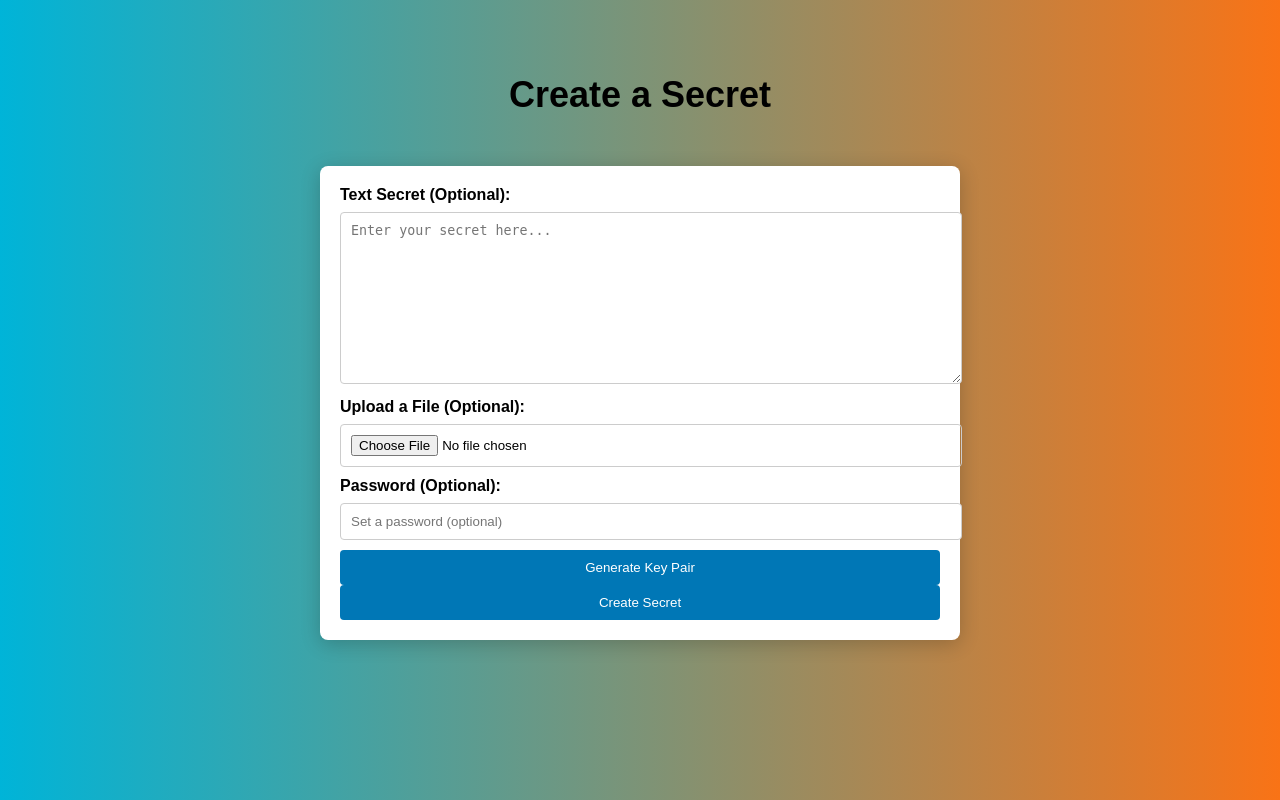
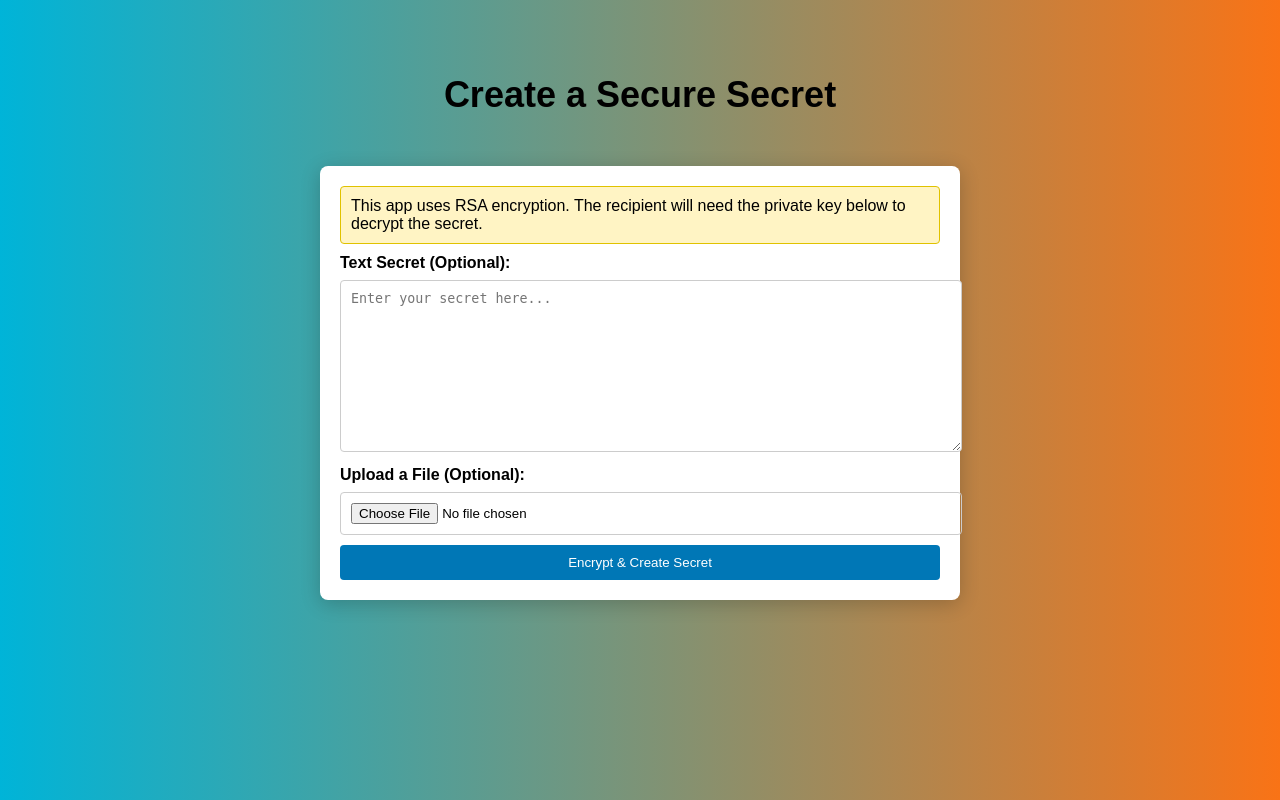
Before and after one commit to rojinashaikh/secure-one-time-share, a Flask app: page / in a window 1280 px wide. Run offline with Flask 3, Linux system fonts and the light colour scheme.

Commit message:
Update index.html

```diff
--- a/templates/index.html
+++ b/templates/index.html
@@ -3,7 +3,7 @@
 <head>
   <meta charset="UTF-8" />
   <meta name="viewport" content="width=device-width, initial-scale=1.0"/>
-  <title>Create Secret</title>
+  <title>Create Secure Secret</title>
   <style>
     body {
       background: linear-gradient(to right, #00b4d8, #f97316);
@@ -34,7 +34,8 @@
       margin-bottom: 8px;
     }
 
-    input[type="text"], input[type="password"], input[type="file"], textarea {
+    input[type="file"],
+    textarea {
       width: 100%;
       padding: 10px;
       margin-bottom: 10px;
@@ -62,108 +63,133 @@
       background-color: #023e8a;
     }
 
-    #key-container {
-      margin-top: 20px;
-      display: none;
+    #privateKeyBox {
+      white-space: pre-wrap;
+      word-break: break-word;
+      background: #f3f3f3;
+      padding: 10px;
+      border: 1px solid #ccc;
+      border-radius: 4px;
+      margin-top: 10px;
+      font-family: monospace;
+    }
+
+    .info {
+      background: #fff4c4;
+      border: 1px solid #e0c200;
+      padding: 10px;
+      border-radius: 4px;
+      margin-bottom: 10px;
     }
   </style>
 </head>
 <body>
-  <h1>Create a Secret</h1>
+  <h1>Create a Secure Secret</h1>
+  <form id="secretForm" method="POST" action="{{ url_for('create_secret') }}">
+    <div class="info">
+      This app uses RSA encryption. The recipient will need the private key below to decrypt the secret.
+    </div>
 
-  <form id="secretForm" action="{{ url_for('create_secret') }}" method="POST" enctype="multipart/form-data">
     <div>
       <label for="secret">Text Secret (Optional):</label>
-      <textarea name="secret" id="secret" placeholder="Enter your secret here..."></textarea>
+      <textarea id="secret" placeholder="Enter your secret here..."></textarea>
     </div>
 
     <div>
       <label for="file">Upload a File (Optional):</label>
-      <input type="file" name="file" id="file">
+      <input type="file" id="file">
     </div>
 
-    <div>
-      <label for="password">Password (Optional):</label>
-      <input type="password" name="password" id="password" placeholder="Set a password (optional)">
-    </div>
+    <!-- Hidden field to hold encrypted data -->
+    <input type="hidden" name="encrypted_secret" id="encrypted_secret" />
+    <input type="hidden" name="filename" id="filename" />
+    <input type="hidden" name="mimetype" id="mimetype" />
 
-    <div>
-      <button type="button" onclick="generateKeys()">Generate Key Pair</button>
-    </div>
-
-    <div id="key-container">
-      <label>Public Key (used to encrypt):</label>
-      <textarea id="publicKey" rows="5" readonly></textarea>
-
-      <label>Private Key (KEEP SAFE!):</label>
-      <textarea id="privateKey" rows="5" readonly></textarea>
-    </div>
-
-    <div>
-      <button type="submit">Create Secret</button>
-    </div>
+    <button type="submit">Encrypt & Create Secret</button>
   </form>
 
+  <div id="privateKeySection" style="display:none;">
+    <h2>Save this private key!</h2>
+    <p>This is the only time you’ll see it. You’ll need it to decrypt the secret.</p>
+    <div id="privateKeyBox"></div>
+  </div>
+
   <script>
-    async function generateKeys() {
-      const keyPair = await window.crypto.subtle.generateKey(
+    async function generateKeyPair() {
+      return await window.crypto.subtle.generateKey(
         {
           name: "RSA-OAEP",
           modulusLength: 2048,
           publicExponent: new Uint8Array([1, 0, 1]),
-          hash: "SHA-256",
+          hash: "SHA-256"
         },
         true,
         ["encrypt", "decrypt"]
       );
-
-      const publicKey = await crypto.subtle.exportKey("spki", keyPair.publicKey);
-      const privateKey = await crypto.subtle.exportKey("pkcs8", keyPair.privateKey);
-
-      const pubB64 = btoa(String.fromCharCode(...new Uint8Array(publicKey)));
-      const privB64 = btoa(String.fromCharCode(...new Uint8Array(privateKey)));
-
-      document.getElementById("publicKey").value = pubB64;
-      document.getElementById("privateKey").value = privB64;
-      document.getElementById("key-container").style.display = "block";
-
-      window.generatedPublicKey = keyPair.publicKey;
     }
 
-    document.getElementById("secretForm").addEventListener("submit", async function (e) {
-      if (!window.generatedPublicKey) return; // fallback to server-side if not using RSA
+    async function exportKey(key) {
+      const exported = await window.crypto.subtle.exportKey("pkcs8", key);
+      return btoa(String.fromCharCode(...new Uint8Array(exported)));
+    }
 
+    async function exportPublicKey(key) {
+      const exported = await window.crypto.subtle.exportKey("spki", key);
+      return exported;
+    }
+
+    async function encryptWithPublicKey(publicKey, data) {
+      const encoded = new TextEncoder().encode(data);
+      const encrypted = await window.crypto.subtle.encrypt(
+        { name: "RSA-OAEP" },
+        publicKey,
+        encoded
+      );
+      return btoa(String.fromCharCode(...new Uint8Array(encrypted)));
+    }
+
+    document.getElementById('secretForm').addEventListener('submit', async function (e) {
       e.preventDefault();
 
-      const form = e.target;
-      const secretText = document.getElementById("secret").value;
-      const fileInput = document.getElementById("file");
-      let secretData = "";
+      const textSecret = document.getElementById('secret').value;
+      const fileInput = document.getElementById('file');
+      const file = fileInput.files[0];
 
-      if (fileInput.files.length > 0) {
-        const file = fileInput.files[0];
-        const arrayBuffer = await file.arrayBuffer();
-        secretData = new Uint8Array(arrayBuffer);
-      } else {
-        secretData = new TextEncoder().encode(secretText);
+      if (!textSecret && !file) {
+        alert("Please provide a secret or upload a file.");
+        return;
       }
 
-      const encrypted = await crypto.subtle.encrypt(
-        {
-          name: "RSA-OAEP"
-        },
-        window.generatedPublicKey,
-        secretData
-      );
+      // Generate RSA keypair
+      const keyPair = await generateKeyPair();
+      const publicKey = keyPair.publicKey;
+      const privateKey = keyPair.privateKey;
 
-      // Replace the plaintext secret with encrypted base64
-      const encryptedBase64 = btoa(String.fromCharCode(...new Uint8Array(encrypted)));
-      document.getElementById("secret").value = encryptedBase64;
+      let content = "";
 
-      // Clear file input so it doesn’t send plaintext file
-      fileInput.value = "";
+      if (file) {
+        const arrayBuffer = await file.arrayBuffer();
+        const base64 = btoa(String.fromCharCode(...new Uint8Array(arrayBuffer)));
+        content = base64;
+        document.getElementById('filename').value = file.name;
+        document.getElementById('mimetype').value = file.type;
+      } else {
+        content = textSecret;
+      }
 
-      form.submit();
+      // Encrypt content
+      const encrypted = await encryptWithPublicKey(publicKey, content);
+      document.getElementById('encrypted_secret').value = encrypted;
+
+      // Show private key to user
+      const exportedPrivateKey = await exportKey(privateKey);
+      document.getElementById('privateKeyBox').innerText = exportedPrivateKey;
+      document.getElementById('privateKeySection').style.display = "block";
+
+      // Wait briefly before submitting so user can save the key
+      setTimeout(() => {
+        document.getElementById('secretForm').submit();
+      }, 500);
     });
   </script>
 </body>
```
